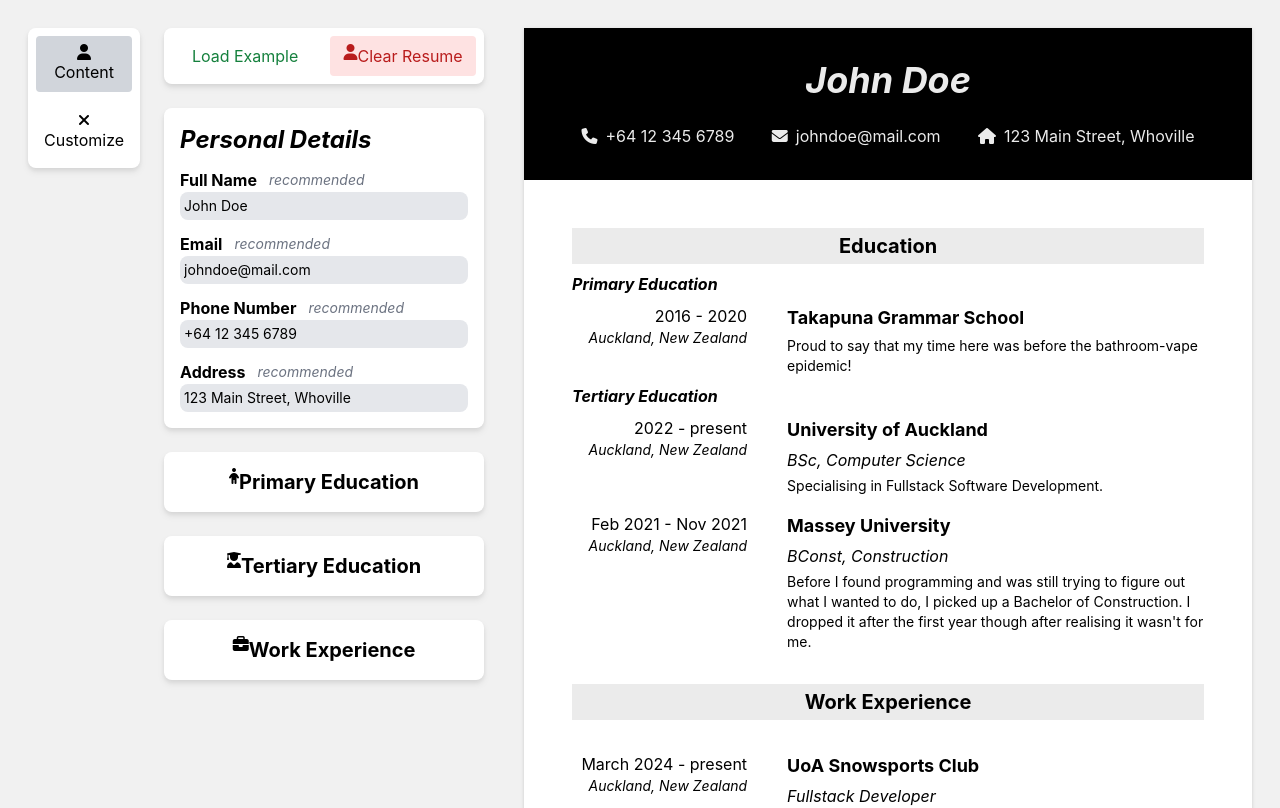
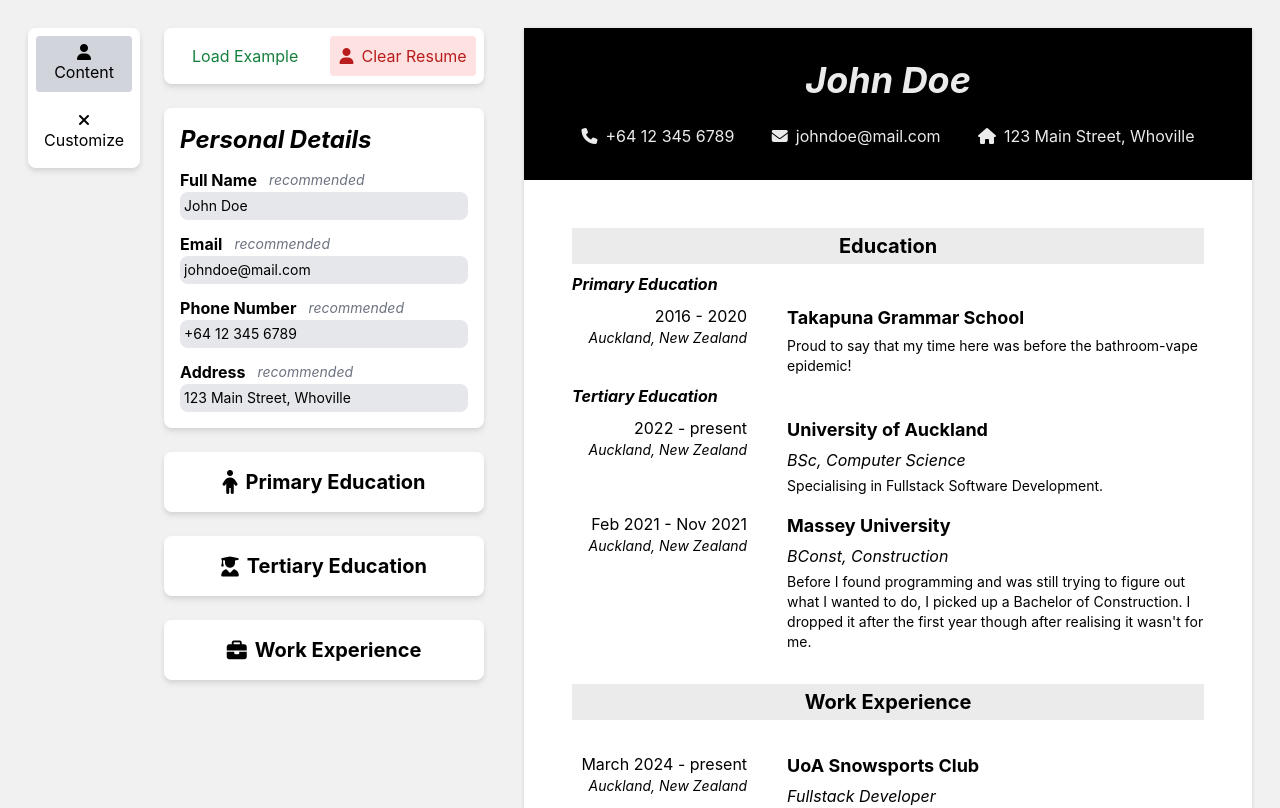
Before and after one commit to ganznz/cv-creator, a React (Vite) app: page / in a window 1280 px wide. Shown: the top 808 px of the page. Built offline with nearby package versions, Linux system fonts and the light colour scheme.

Commit message:
Minor styling changes

```diff
--- a/src/components/composite/FormEditSection/FormEditSection.tsx
+++ b/src/components/composite/FormEditSection/FormEditSection.tsx
@@ -156,10 +156,8 @@ export const FormEditSection = ({
                         visibleHover={true}
                         onClick={wipeAllForms}
                     >
-                        <span className="flex justify-center content-center">
-                            <i className="fa-solid fa-user"></i>
-                            Clear Resume
-                        </span>
+                        <i className="fa-solid fa-user"></i>
+                        Clear Resume
                     </Button>
                 </Navbar>
                 {/* add content section here (edit personal details, education, experience, etc) */}
--- a/src/components/composite/FormEditSection/FormInformationContainer/FormInformationContainer.tsx
+++ b/src/components/composite/FormEditSection/FormInformationContainer/FormInformationContainer.tsx
@@ -224,7 +224,7 @@ export const FormInformationContainer = ({
 
             <FormDropdown
                 name="Primary Education"
-                icon={<i className="fa-solid fa-child"></i>}
+                icon={<i className="fa-solid fa-child fa-xl"></i>}
                 onClick={() =>
                     setActiveDropdown(
                         activeDropdown === "primaryEducation"
@@ -248,9 +248,10 @@ export const FormInformationContainer = ({
                         key={index}
                         dataUUID={dataUUID}
                         name={primaryEducation[dataUUID].Name}
+                        className="items-center"
                     >
                         {/* interaction btn container for the dropdown item */}
-                        <div className="flex absolute right-0 gap-2">
+                        <div className="flex absolute right-0">
                             <Button
                                 variant="success"
                                 visibleHover={true}
@@ -281,7 +282,7 @@ export const FormInformationContainer = ({
 
             <FormDropdown
                 name="Tertiary Education"
-                icon={<i className="fa-solid fa-user-graduate"></i>}
+                icon={<i className="fa-solid fa-user-graduate fa-lg"></i>}
                 onClick={() =>
                     setActiveDropdown(
                         activeDropdown === "secondaryEducation"
@@ -308,6 +309,7 @@ export const FormInformationContainer = ({
                         key={index}
                         dataUUID={dataUUID}
                         name={secondaryEducation[dataUUID].Name}
+                        className="items-center"
                     >
                         {/* interaction btn container for the dropdown item */}
                         <div className="flex absolute right-0 gap-2">
@@ -341,7 +343,7 @@ export const FormInformationContainer = ({
 
             <FormDropdown
                 name="Work Experience"
-                icon={<i className="fa-solid fa-briefcase"></i>}
+                icon={<i className="fa-solid fa-briefcase fa-lg"></i>}
                 onClick={() =>
                     setActiveDropdown(
                         activeDropdown === "workExperience"
@@ -365,6 +367,7 @@ export const FormInformationContainer = ({
                         key={index}
                         dataUUID={dataUUID}
                         name={workExperience[dataUUID].Name}
+                        className="items-center"
                     >
                         {/* interaction btn container for the dropdown item */}
                         <div className="flex absolute right-0 gap-2">
--- a/src/components/generic/Buttons/Button.tsx
+++ b/src/components/generic/Buttons/Button.tsx
@@ -119,7 +119,7 @@ export default function Button({
     className,
     ...props
 }: ButtonProps) {
-    let classes = `flex flex-1 justify-center content-center transition-colors rounded ${padding2}`;
+    let classes = `flex flex-1 justify-center items-center gap-2 transition-colors rounded ${padding2} flex items-center`;
     classes = className ? twMerge(classes, className) : classes;
 
     switch (variant) {
```
